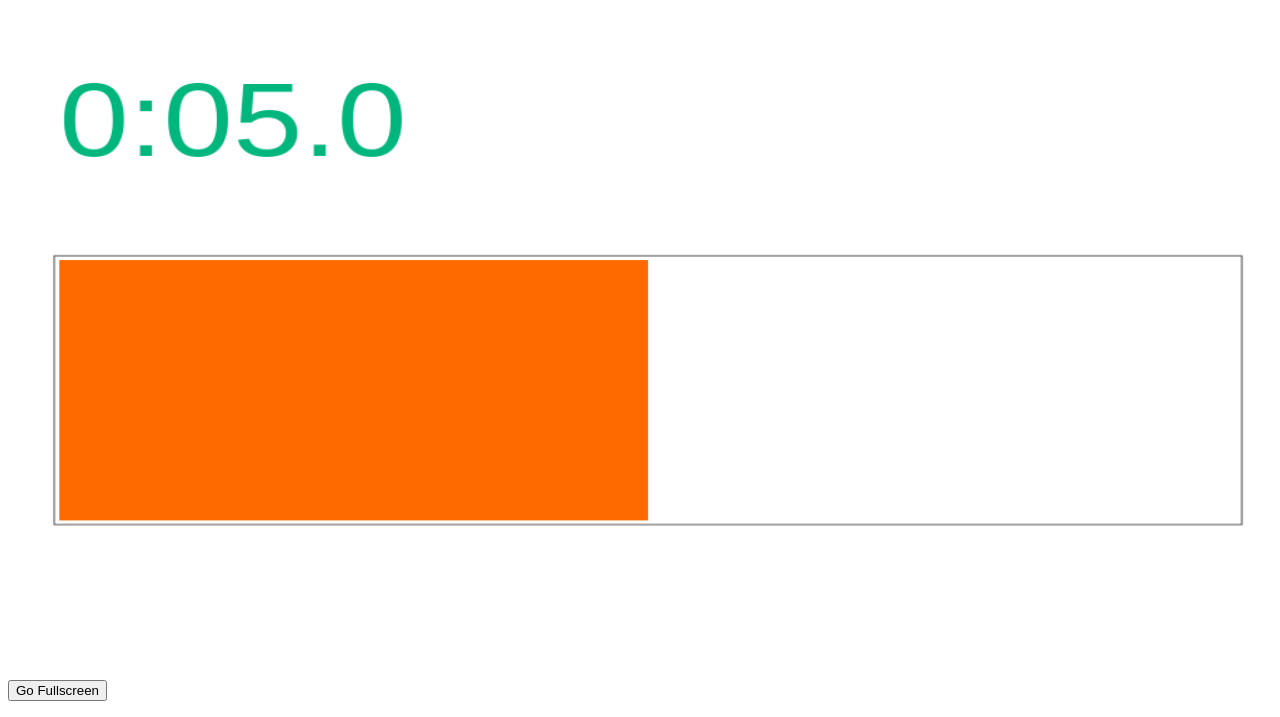
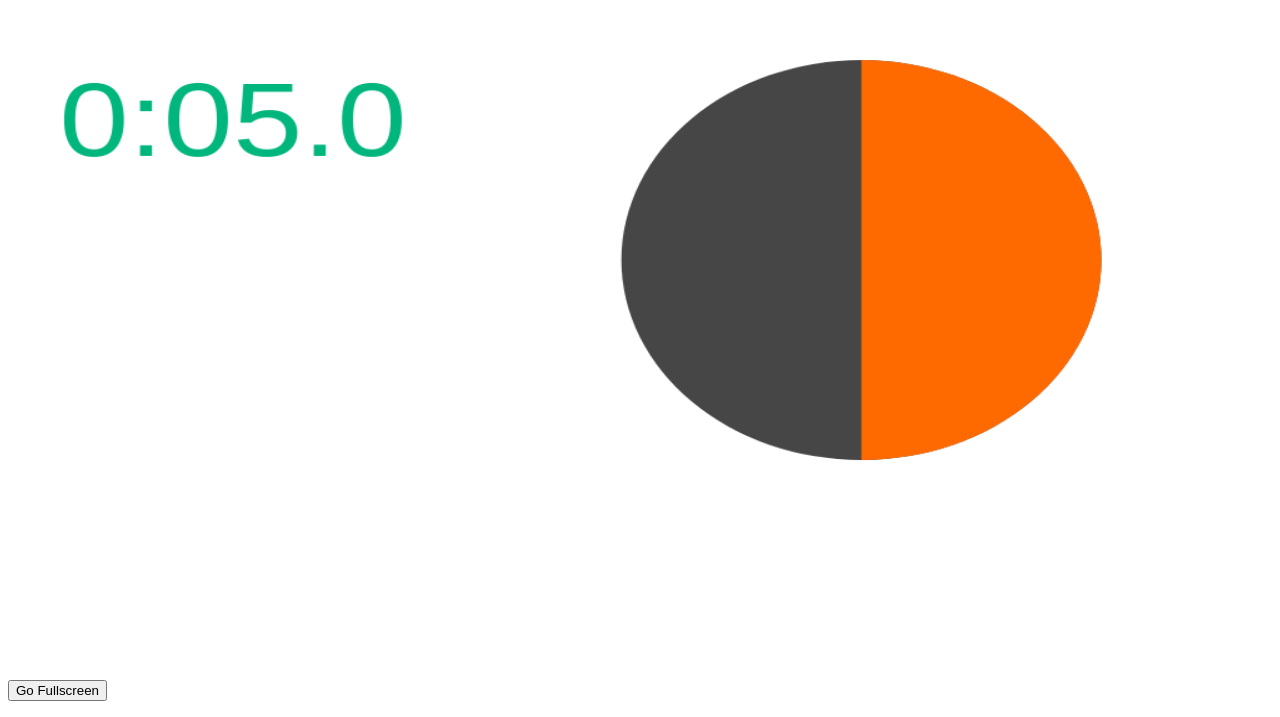
Before and after one commit to FearlessGames/countdowntimer, a plain HTML site: page index.html in a window 1280 px wide. Shown: the part 148-865 px from the top of the page. Drawn offline with Linux system fonts and the light colour scheme.

Commit message:
Added the first iteration of a pie timer

```diff
--- a/App.js
+++ b/App.js
@@ -10,7 +10,8 @@ class App {
             barBorder: "#464646",
             text: "#00b67d"
         };
-        let bar = new BarTimer(timer, this.canvas, colorScheme);
+        //let bar = new BarTimer(timer, this.canvas, colorScheme);
+        let bar = new PieTimer(timer, this.canvas, colorScheme);
 
         let callback = function () {
             bar.render();
--- a/index.html
+++ b/index.html
@@ -10,6 +10,8 @@
     src="fullscreen.js"></script>
     <script type="text/javascript"
     src="bartimer.js"></script>
+    <script type="text/javascript"
+            src="pietimer.js"></script>
     <script type="text/javascript"
     src="timer.js"></script>
 
--- /dev/null
+++ b/pietimer.js
@@ -0,0 +1,84 @@
+
+class PieTimer {
+
+    constructor(timer, canvas, colorScheme) {
+        this.timer = timer;
+        this.canvas = canvas;
+        this.canvas.context.font = "100px sans-serif";
+        this.timer.onDoneCallback = () => {
+            this.onDone();
+        };
+        this.colorScheme = colorScheme;
+        this.flashColorChange = {
+            currentValue: 0,
+            stride: 0.1
+        };
+        this.done = false;
+    }
+
+    static zeroPad(num, places) {
+        let integerPart = num.toString().match(/\d+/)[0];
+        let zero = places - integerPart.length + 1;
+        return new Array(+(zero > 0 && zero)).join("0") + num;
+    }
+
+    render() {
+        let context = this.canvas.context;
+        let width = this.canvas.width;
+        let height = this.canvas.height;
+
+
+
+        let leftMargin = width * 0.04;
+
+        let timeLeft = this.timer.timeLeft;
+
+        context.clearRect(0, 0, width, height);
+        let percentage = this.timer.completedPercentage;
+
+        context.fillStyle = this.colorScheme.text;
+        if(this.done) {
+            context.fillText("Time's up!", leftMargin, height / 2 - 100);
+        } else {
+
+            let precision = timeLeft.minutes == 0 ? 1 : 0;
+            let seconds = BarTimer.zeroPad(parseFloat(timeLeft.seconds).toFixed(precision), 2);
+            context.fillText(timeLeft.minutes + ":" + seconds, leftMargin, height / 2 - 100);
+        }
+
+        let d = Math.min(height, width);
+        this.drawPie(context, 2* width / 3, height / 2, d/4, 250, percentage);
+    }
+
+
+
+    onDone() {
+        this.done = true;
+    }
+
+    drawPie(context, x, y, width, height, percentage) {
+        context.fillStyle = this.colorScheme.barBorder;
+        context.beginPath();
+        context.arc(x, y, width, 0, 2 * Math.PI);
+        context.fill();
+
+
+        if(percentage > 0.8 && !this.done) {
+            this.flashColorChange.currentValue += this.flashColorChange.stride;
+            if(this.flashColorChange.currentValue >= 1 || this.flashColorChange.currentValue <= 0) {
+                this.flashColorChange.stride = -this.flashColorChange.stride;
+            }
+        }
+        const barMainColor = Color(this.colorScheme.barMain);
+        const barFlashColor = Color(this.colorScheme.barMainFlash);
+        let blend = barMainColor.blend(barFlashColor, this.flashColorChange.currentValue);
+        context.fillStyle = blend.toCSS();
+        let degreesLeft = 2* Math.PI * (1 -percentage);
+        context.beginPath();
+        context.arc(x, y, width, -Math.PI / 2, degreesLeft - Math.PI / 2);
+        context.lineTo(x, y);
+        context.fill();
+
+
+    }
+}
```
